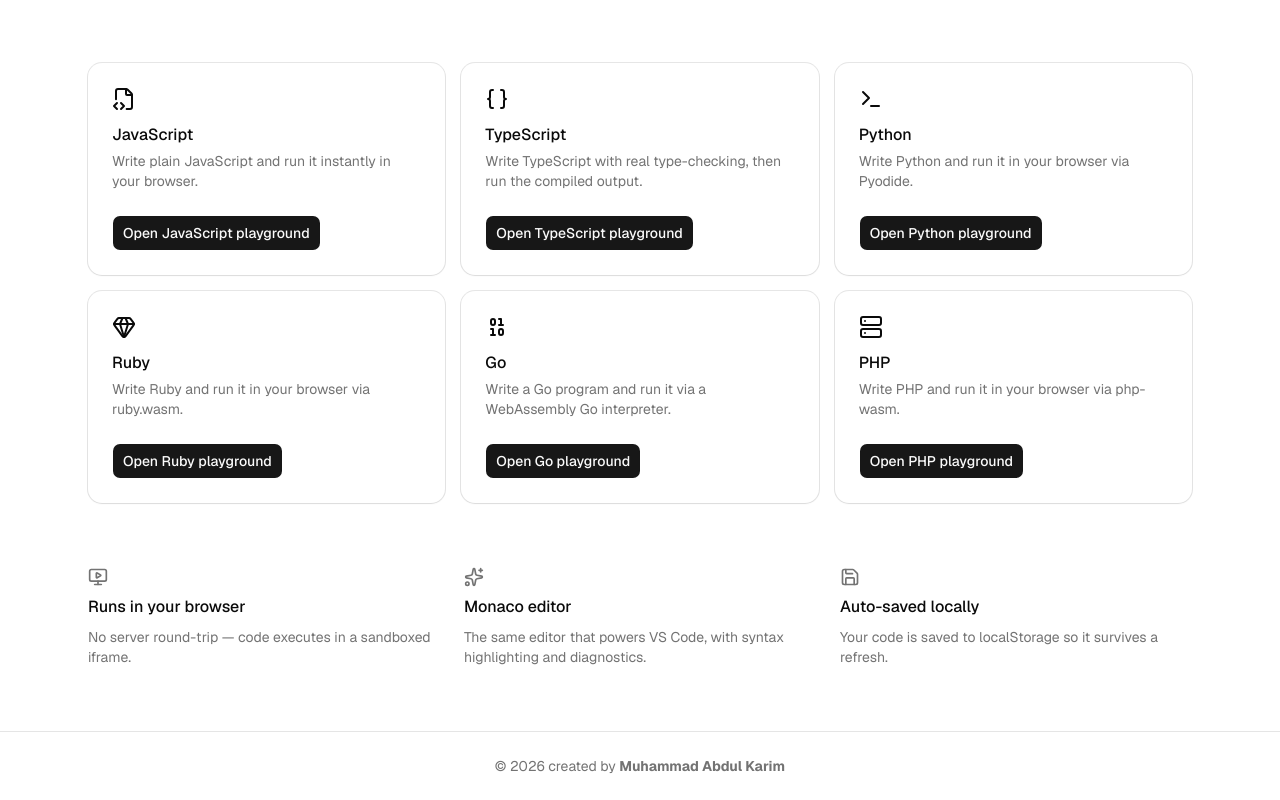
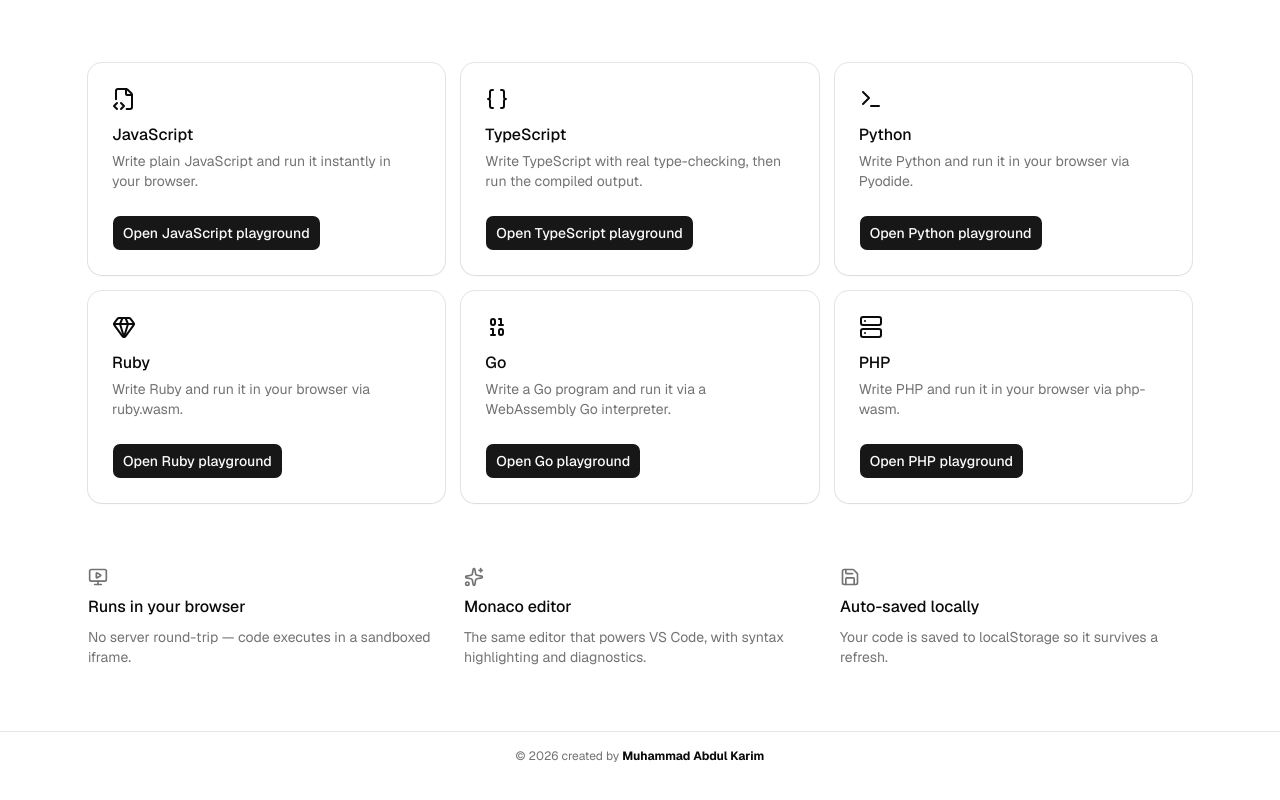
Before and after one commit to abdkarimmuh/playground, a Next.js app: page / in a window 1280 px wide. Shown: the part 226-1026 px from the top of the page. Built offline with nearby package versions, Linux system fonts and the light colour scheme.

Commit message:
update footer

```diff
--- a/components/layout/footer.tsx
+++ b/components/layout/footer.tsx
@@ -1,8 +1,9 @@
 export function Footer() {
   return (
-    <footer className="border-t">
-      <div className="text-muted-foreground mx-auto max-w-6xl items-center px-4 py-6 text-center text-sm md:px-6">
+    <footer className="mt-auto border-t px-6 py-4 text-center text-xs">
+      <span className="text-muted-foreground">
         © {new Date().getFullYear()} created by{" "}
+      </span>
       <a
         href="https://abdkarim.com"
         target="_blank"
@@ -11,7 +12,6 @@
       >
         Muhammad Abdul Karim
       </a>
-      </div>
     </footer>
   );
 }
```
Lines whose indentation alone changed are shown as unchanged.
